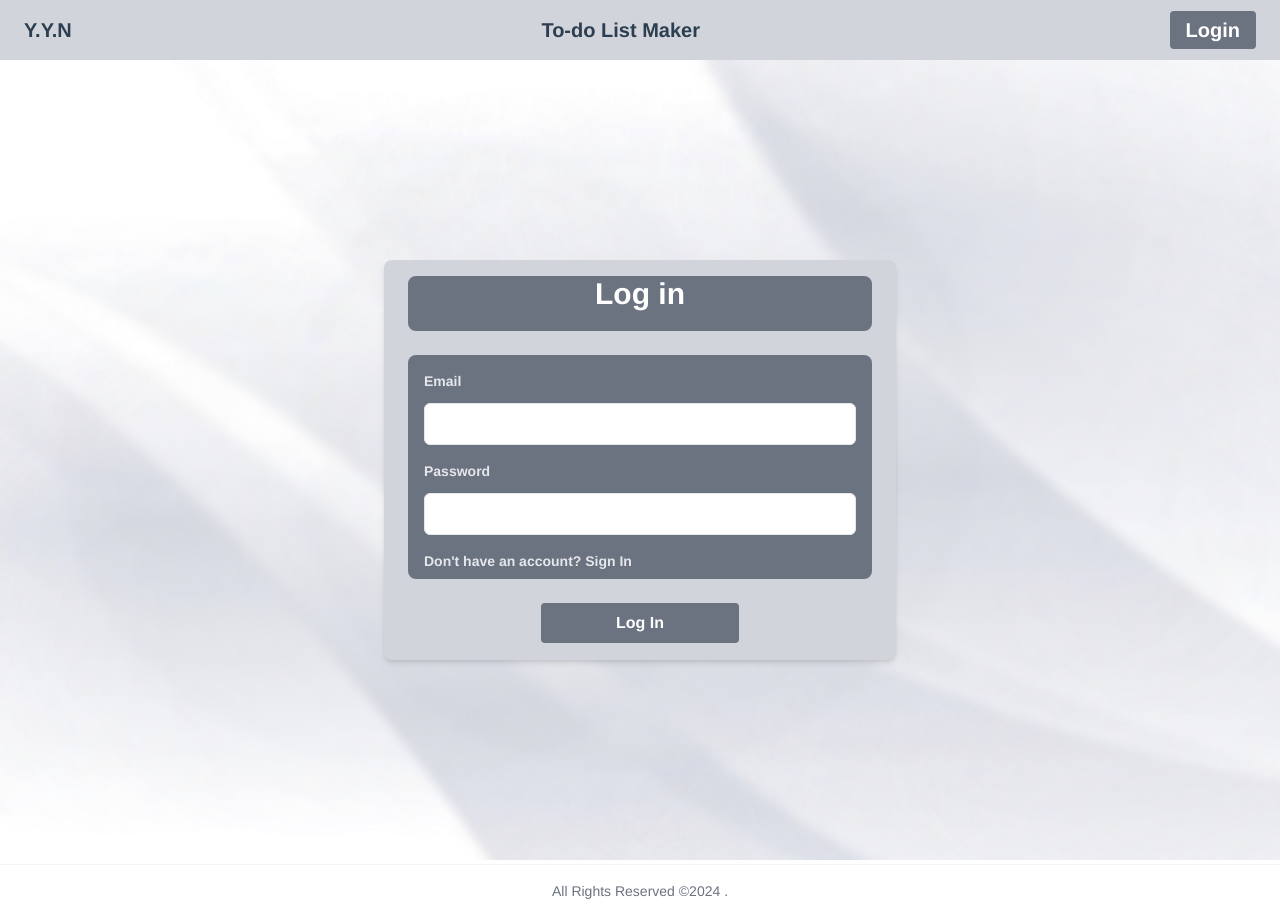
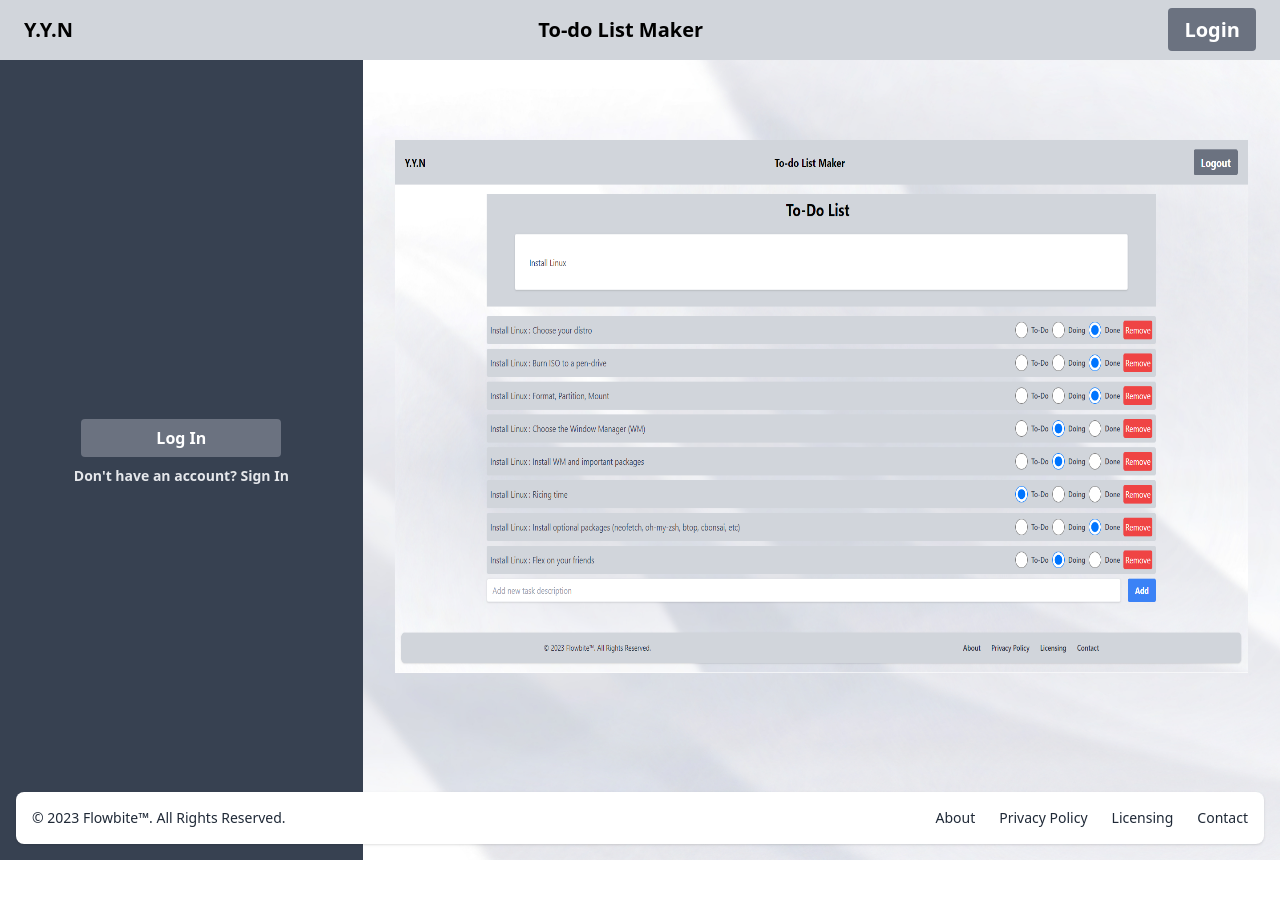
Before and after one commit to Natssh7/project-toDoList, a Vue app: page / in a window 1280 px wide. After the commit the page ends 860 px from the top, so only its background shows below. Built offline with nearby package versions, Linux system fonts and the light colour scheme.

Commit message:
milestone3 commit

```diff
--- a/src/App.vue
+++ b/src/App.vue
@@ -1,34 +1,14 @@
 <template>
-  <router-view/>
-  <MainFooter/>
+  <div id="app">
+    <router-view/>
+    <div class="relative">
+      <MainFooter class="absolute inset-x-0 bottom-0"/>
+    </div>
+  </div>
 </template>
-
-<style>
-#app {
-  font-family: Avenir, Helvetica, Arial, sans-serif;
-  -webkit-font-smoothing: antialiased;
-  -moz-osx-font-smoothing: grayscale;
-  text-align: center;
-  color: #2c3e50;
-}
-
-nav {
-  padding: 30px;
-}
-
-nav a {
-  font-weight: bold;
-  color: #2c3e50;
-}
-
-nav a.router-link-exact-active {
-  color: #42b983;
-}
-</style>
 
 <script>
 import MainFooter from '@/components/MainFooter.vue'
-
 export default {
   components: {
     MainFooter
--- a/src/components/MainFooter.vue
+++ b/src/components/MainFooter.vue
@@ -1,6 +1,22 @@
 <template>
-    <footer class="w-full static bottom-0 mx-auto  border-t border-gray-100 mt-1 max-w-screen-xl p-4 md:flex md:items-center md:justify-center">
-        <span class="text-sm text-gray-500 sm:text-center dark:text-gray-400">All Rights Reserved ©2024 .
+  <footer class="bg-white rounded-lg shadow m-4 dark:bg-gray-300">
+    <div class="w-full mx-auto max-w-screen-xl p-4 md:flex md:items-center md:justify-between">
+      <span class="text-sm text-gray-800 sm:text-center">© 2023 <a href="https://flowbite.com/" class="hover:underline">Flowbite™</a>. All Rights Reserved.
       </span>
+      <ul class="flex flex-wrap items-center mt-3 text-sm font-medium text-gray-800 sm:mt-0">
+        <li>
+          <a href="#" class="hover:underline me-4 md:me-6">About</a>
+        </li>
+        <li>
+          <a href="#" class="hover:underline me-4 md:me-6">Privacy Policy</a>
+        </li>
+        <li>
+          <a href="#" class="hover:underline me-4 md:me-6">Licensing</a>
+        </li>
+        <li>
+          <a href="#" class="hover:underline">Contact</a>
+        </li>
+      </ul>
+    </div>
   </footer>
 </template>
--- a/src/router/index.js
+++ b/src/router/index.js
@@ -3,12 +3,13 @@ import LoginView from '@/views/LoginView.vue'
 import MainView from '@/views/MainView.vue'
 import SignInView from '@/views/SignInView.vue'
 import AboutView from '@/views/AboutView.vue'
+import HomeView from '@/views/HomeView.vue'
 
 const routes = [
   {
     path: '/',
     name: 'home',
-    component: LoginView
+    component: HomeView
   },
   {
     path: '/about',
--- /dev/null
+++ b/src/views/HomeView.vue
@@ -0,0 +1,36 @@
+<template>
+    <div>
+      <ToDoHeader/>
+      <div class="bg-my-image bg-no-repeat bg-cover bg-center bg-fixed">
+      <div class="flex h-screen">
+        <div class="flex-initial relative">
+          <div class="min-h-[53rem] bg-my-image bg-no-repeat bg-cover bg-center bg-fixed z-0 absolute inset-0 flex-shrink-0"></div>
+        </div>
+        <div class="bg-gray-700 z-5 inset-y-0 left-0 h-screen w-1/3 flex flex-col items-center justify-center">
+          <div>
+            <router-link
+              :to="{ name: 'login' }"
+              class="bg-gray-500 hover:bg-gray-700 text-white font-bold py-2 px-[75px] rounded focus:outline-none focus:shadow-outline"
+              type="submit"
+            >
+              Log In
+            </router-link>
+          </div>
+          <div class="mt-4">
+            <router-link :to="{ name: 'signin' }" class="block text-gray-200 hover:text-gray-800 text-sm font-bold mb-2">Don't have an account? Sign In</router-link>
+          </div>
+        </div>
+        <img class="size-2/3 mt-[5rem] mx-[2rem]" src="../../img/MainMenuImg.png"/>
+    </div>
+    </div>
+    </div>
+  </template>
+
+<script>
+import ToDoHeader from '@/components/ToDoHeader.vue'
+export default {
+  components: {
+    ToDoHeader
+  }
+}
+</script>
--- a/src/views/LoginView.vue
+++ b/src/views/LoginView.vue
@@ -63,7 +63,8 @@ export default {
       message: null,
       user: {
         username: '',
-        password: ''
+        password: '',
+        token: ''
       }
     }
   },
@@ -71,7 +72,7 @@ export default {
     login () {
       UserDataService.postLogin(this.user)
         .then(response => {
-          console.log(response.data)
+          // console.log(response.data)
           // localStorage.setItem('token', response.data.token)
           this.$store.dispatch('user', response.data.user)
           this.$router.push({ name: 'task' })
--- a/src/views/MainView.vue
+++ b/src/views/MainView.vue
@@ -1,14 +1,14 @@
 <template>
   <LogoutHeader/>
-  <div class="bg-my-image bg-no-repeat bg-cover bg-center bg-fixed">
+  <div class="min-h-[53rem] bg-my-image bg-no-repeat bg-cover bg-center bg-fixed">
     <div class="container mx-auto p-4">
       <div class="center justify-center block mb-4 lg-rounded bg-gray-300 h-[12rem] m-w-[55rem] space-y-4">
-      <div>
+        <div class="flex center justify-center">
           <h1 class="text-3xl font-bold mr-4 p-2 rounded">To-Do List</h1>
         </div>
         <div class="flex items-center justify-center">
           <input
-          class="shadow appearance-none border rounded mx-[1rem] h-[6rem] w-11/12 text-gray-700 leading-tight focus:outline-none focus:shadow-outline"
+            class="shadow appearance-none border rounded px-[2rem] mx-[1rem] h-[6rem] w-11/12 text-gray-700 leading-tight focus:outline-none focus:shadow-outline"
             type="text"
             placeholder="Goal description"
             v-model="goalDescription"
@@ -22,14 +22,14 @@
           :removeTask="removeTask"
         >
           <div class="flex items-center justify-between mb-2 bg-gray-300 p-2 rounded">
-          <p class="text-gray-700 w-3/4">{{ task.description }}</p>
+            <p class="text-gray-700 w-3/4">{{ task.description }} : {{ task.name }}</p>
             <div class="flex space-x-2">
               <div class="flex items-center">
                 <input
                   type="radio"
                   :id="'to-do-' + task.id"
                   :name="'status-' + task.id"
-              class="form-radio h-5 w-5 text-blue-600"
+                  class="form-radio h-7 w-7"
                   :value="'To-Do'"
                   v-model="task.status"
                 >
@@ -40,7 +40,7 @@
                 type="radio"
                 :id="'doing-' + task.id"
                 :name="'status-' + task.id"
-            class="form-radio h-5 w-5 text-yellow-600"
+                class="form-radio h-7 w-7"
                 :value="'Doing'"
                 v-model="task.status"
               >
@@ -51,7 +51,7 @@
                 type="radio"
                 :id="'done-' + task.id"
                 :name="'status-' + task.id"
-            class="form-radio h-5 w-5 text-green-600"
+                class="form-radio h-7 w-7"
                 :value="'Done'"
                 v-model="task.status"
               >
--- a/src/views/SignInView.vue
+++ b/src/views/SignInView.vue
@@ -2,7 +2,7 @@
   <div>
     <ToDoHeader/>
     <div class="bg-my-image bg-no-repeat bg-cover bg-center bg-fixed">
-    <div class="flex items-center justify-center min-h-screen bg-[url('https://github.com/hyprwm/Hyprland/blob/main/assets/wall0.png')]">
+    <div class="flex items-center justify-center min-h-screen">
       <div class="w-full max-w-lg h-[29rem] px-6 py-4 bg-gray-300 rounded-lg shadow-md text-left space-y-6">
         <div class="flex max-w-lg h-[55px] justify-center bg-gray-500 text-white rounded-lg">
           <h1 class="text-3xl font-bold">Sign In</h1>
--- a/tailwind.config.js
+++ b/tailwind.config.js
@@ -5,7 +5,12 @@ module.exports = {
     "./src/**/*.{vue,js,ts,jsx,tsx}",
   ],
   theme: {
-    extend: { backgroundImage: { 'my-image': "url('/img/blurredImg.jpg')", }, },
+    extend: {
+      backgroundImage: {
+        'my-image': "url('/img/blurredImg.jpg')",
+        'main-image': "url('/img/MainMenuImg.png')",
+      },
+    },
   },
   plugins: [],
 }
```
Also changed, not shown: img/MainMenuImg.png (added), 1 other file (tests, documents, lock files or other folders). Lines whose indentation alone changed are shown as unchanged.
